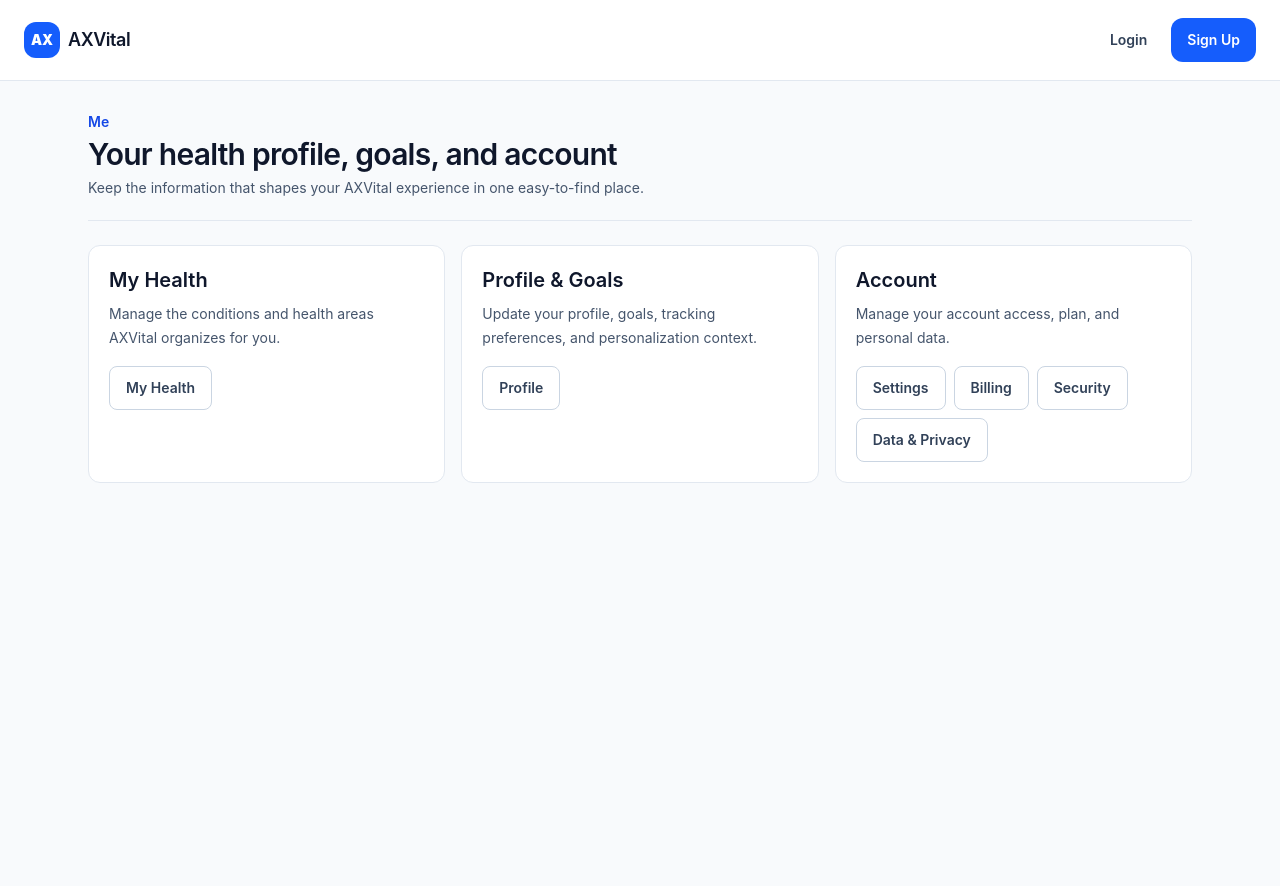
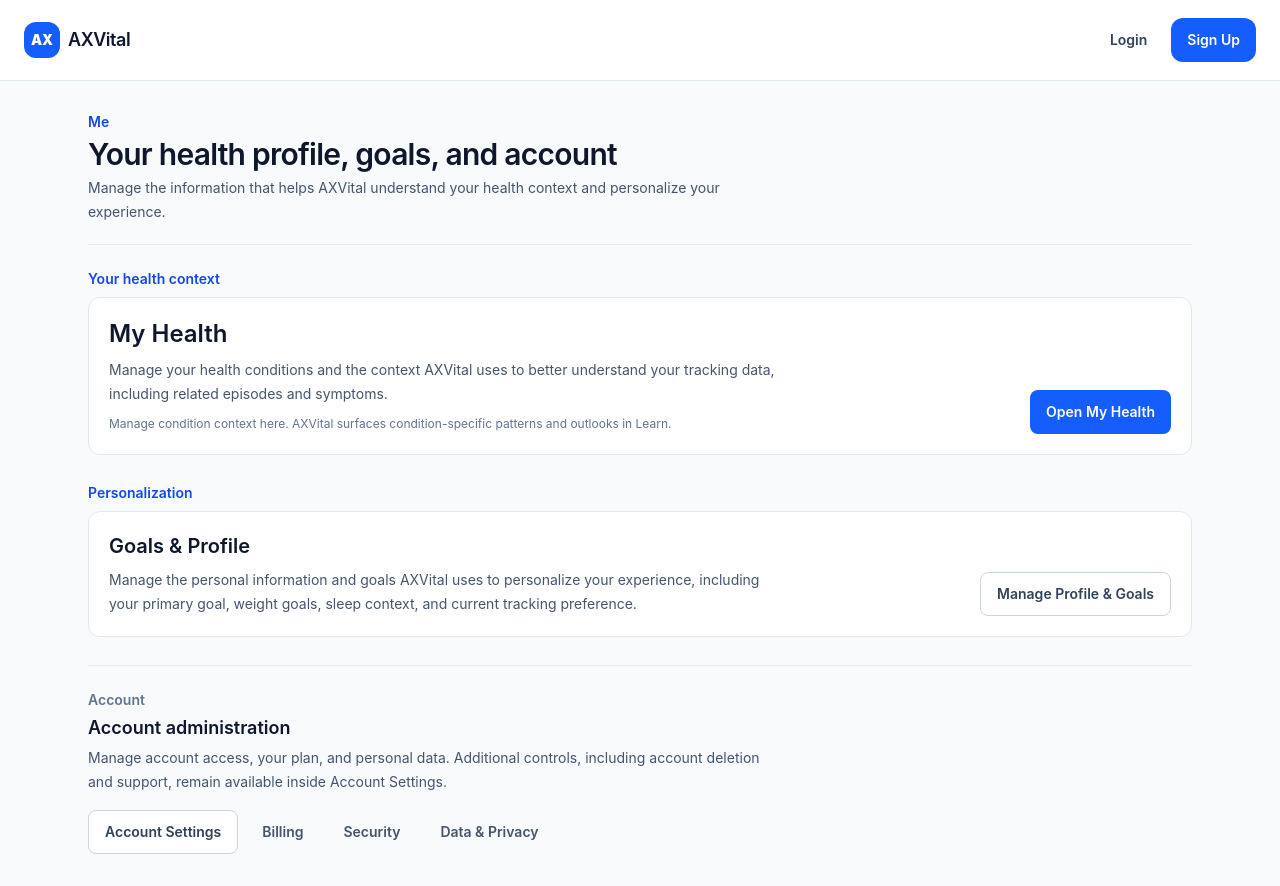
Before and after one commit to Anthony-Athens/axvital, a Next.js app: page /me in a window 1280 px wide. Before the commit the page ends 800 px from the top, so only its background shows below. Built offline with nearby package versions, Linux system fonts and the light colour scheme; no server answers.

Commit message:
Shell Simplification Phase 4

```diff
--- a/app/me/page.tsx
+++ b/app/me/page.tsx
@@ -1,13 +1,48 @@
 import { ButtonLink, PageContainer, PageHeader, Surface } from "@/components/ui/design-system";
 
-const groups = [
-  { title: "My Health", description: "Manage the conditions and health areas AXVital organizes for you.", links: [["My Health", "/health"]] },
-  { title: "Profile & Goals", description: "Update your profile, goals, tracking preferences, and personalization context.", links: [["Profile", "/profile"]] },
-  { title: "Account", description: "Manage your account access, plan, and personal data.", links: [["Settings", "/settings"], ["Billing", "/settings/billing"], ["Security", "/settings/security"], ["Data & Privacy", "/settings/data"]] },
-] as const;
+export default function MePage() {
+  return <PageContainer>
+    <PageHeader eyebrow="Me" title="Your health profile, goals, and account" description="Manage the information that helps AXVital understand your health context and personalize your experience."/>
 
-export default function MePage() {
-  return <PageContainer><PageHeader eyebrow="Me" title="Your health profile, goals, and account" description="Keep the information that shapes your AXVital experience in one easy-to-find place."/>
-    <div className="mt-6 grid gap-4 lg:grid-cols-3">{groups.map((group) => <Surface key={group.title} className="flex flex-col items-start"><h2 className="text-xl font-semibold text-slate-900">{group.title}</h2><p className="mt-2 text-sm leading-6 text-slate-600">{group.description}</p><div className="mt-4 flex flex-wrap gap-2">{group.links.map(([label, href]) => <ButtonLink key={href} href={href} variant="secondary">{label}</ButtonLink>)}</div></Surface>)}</div>
+    <section className="mt-6" aria-labelledby="me-health-heading">
+      <p className="text-sm font-semibold text-blue-700">Your health context</p>
+      <Surface className="mt-2 border-blue-200 bg-blue-50/60">
+        <div className="flex flex-col gap-5 sm:flex-row sm:items-end sm:justify-between">
+          <div>
+            <h2 id="me-health-heading" className="text-2xl font-semibold text-slate-900">My Health</h2>
+            <p className="mt-2 max-w-2xl text-sm leading-6 text-slate-600">Manage your health conditions and the context AXVital uses to better understand your tracking data, including related episodes and symptoms.</p>
+            <p className="mt-2 text-xs leading-5 text-slate-500">Manage condition context here. AXVital surfaces condition-specific patterns and outlooks in Learn.</p>
+          </div>
+          <ButtonLink href="/health" className="shrink-0">Open My Health</ButtonLink>
+        </div>
+      </Surface>
+    </section>
+
+    <section className="mt-7" aria-labelledby="me-profile-heading">
+      <p className="text-sm font-semibold text-blue-700">Personalization</p>
+      <Surface className="mt-2">
+        <div className="flex flex-col gap-5 sm:flex-row sm:items-end sm:justify-between">
+          <div>
+            <h2 id="me-profile-heading" className="text-xl font-semibold text-slate-900">Goals & Profile</h2>
+            <p className="mt-2 max-w-2xl text-sm leading-6 text-slate-600">Manage the personal information and goals AXVital uses to personalize your experience, including your primary goal, weight goals, sleep context, and current tracking preference.</p>
+          </div>
+          <ButtonLink href="/profile" variant="secondary" className="shrink-0">Manage Profile & Goals</ButtonLink>
+        </div>
+      </Surface>
+    </section>
+
+    <section className="mt-7 border-t border-slate-200 pt-6" aria-labelledby="me-account-heading">
+      <div className="max-w-2xl">
+        <p className="text-sm font-semibold text-slate-500">Account</p>
+        <h2 id="me-account-heading" className="mt-1 text-lg font-semibold text-slate-900">Account administration</h2>
+        <p className="mt-1 text-sm leading-6 text-slate-600">Manage account access, your plan, and personal data. Additional controls, including account deletion and support, remain available inside Account Settings.</p>
+      </div>
+      <div className="mt-4 flex min-w-0 flex-wrap items-center gap-2">
+        <ButtonLink href="/settings" variant="secondary">Account Settings</ButtonLink>
+        <ButtonLink href="/settings/billing" variant="tertiary">Billing</ButtonLink>
+        <ButtonLink href="/settings/security" variant="tertiary">Security</ButtonLink>
+        <ButtonLink href="/settings/data" variant="tertiary">Data & Privacy</ButtonLink>
+      </div>
+    </section>
   </PageContainer>;
 }
```
Also changed, not shown: 1 other file (tests, documents, lock files or other folders).
